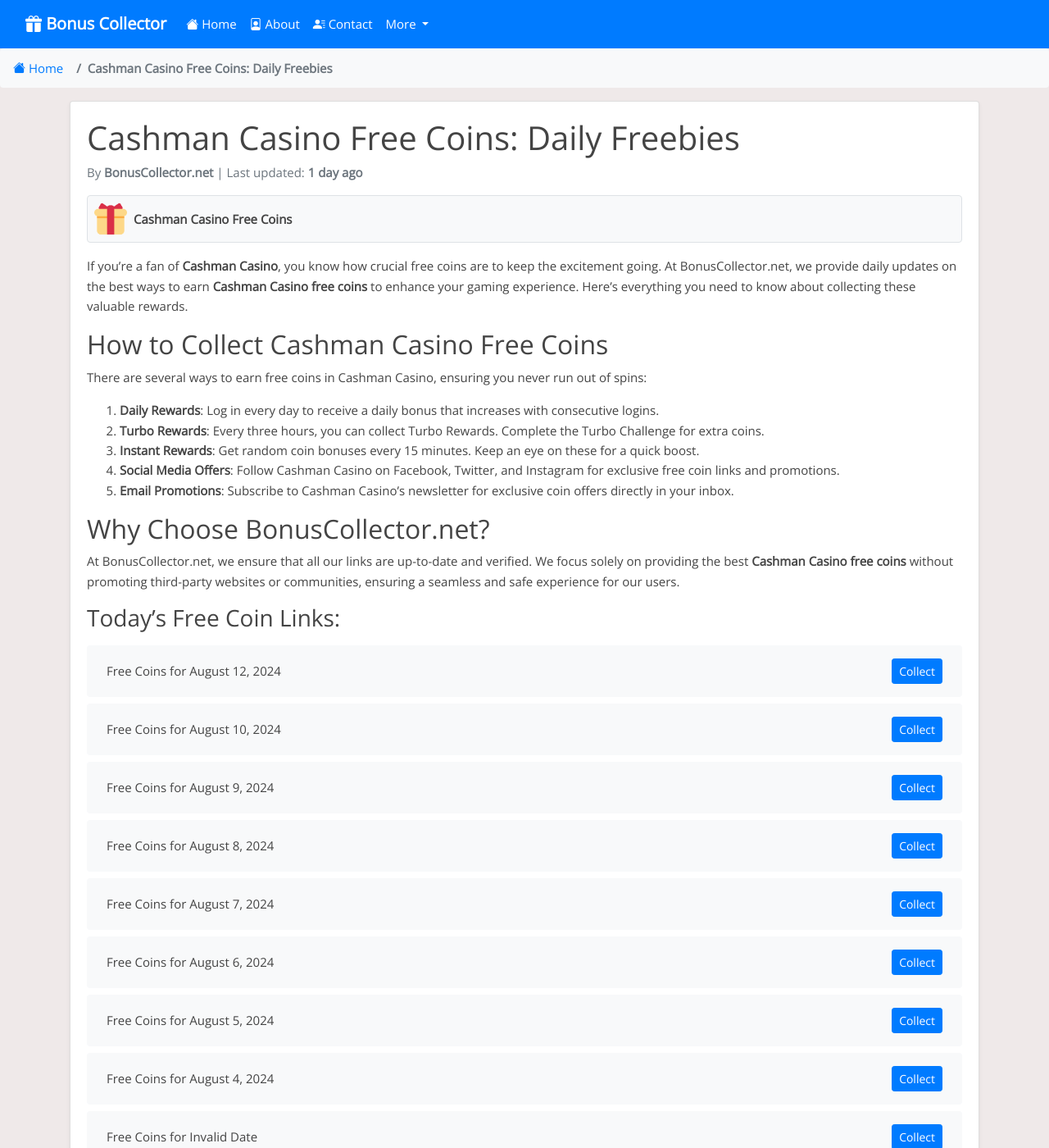
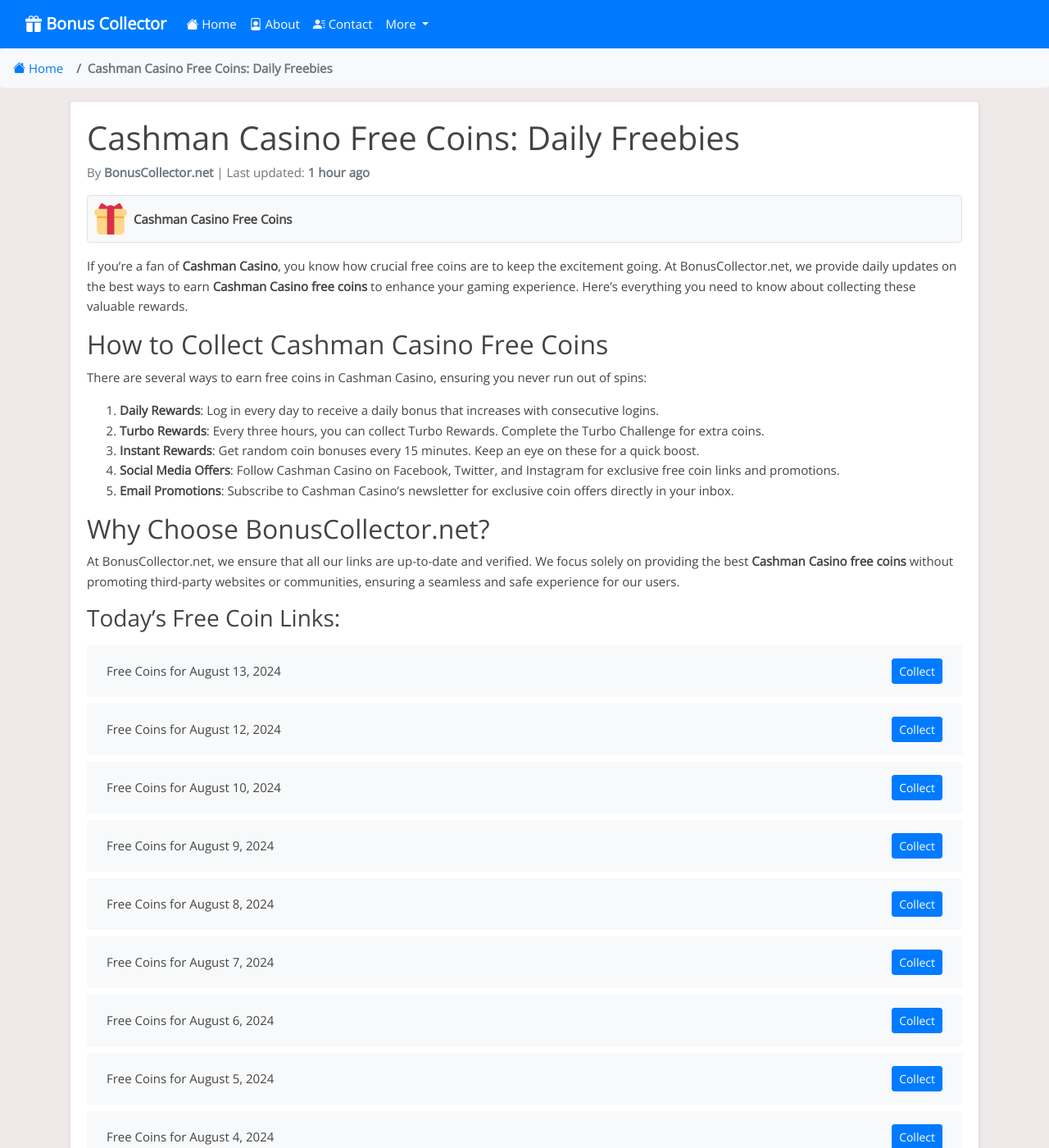
Before and after one commit to Prollad99/bs-net, a Jekyll site: the page built from _posts/2024-07-04-cashman-casino.md, in a window 1280 px wide and 1400 px high. Shown: the whole window at 82% size. Built offline with Jekyll 4.4.1, drawn with Linux system fonts in a browser that asks for light colours; nearby versions of some CDN libraries; comment, search, counter and statistics services are not loaded.

Commit message:
Update cashman-casino reward links and last modified date

```diff
--- a/_data/include_files.yml
+++ b/_data/include_files.yml
@@ -41,7 +41,7 @@
   last_modified: 2024-08-12 05:10:47
 
 cashman-casino.html:
-  last_modified: 2024-08-12 13:34:22
+  last_modified: 2024-08-13 13:14:26
 
 pop-slots.html:
   last_modified: 2024-08-13 04:12:12
--- a/_includes/cashman-casino.html
+++ b/_includes/cashman-casino.html
@@ -1,4 +1,8 @@
 <ul class="list-group mt-3 mb-4">
+  <li class="list-group-item d-flex justify-content-between align-items-center">
+    <span>Free Coins for August 13, 2024</span>
+    <a href="https://bit.ly/4bXCufc" class="btn btn-primary btn-sm">Collect</a>
+  </li>
   <li class="list-group-item d-flex justify-content-between align-items-center">
     <span>Free Coins for August 12, 2024</span>
     <a href="https://bit.ly/3LA3BSK" class="btn btn-primary btn-sm">Collect</a>
@@ -395,8 +399,4 @@
     <span>Free Coins for Invalid Date</span>
     <a href="https://bit.ly/4aO4eT6" class="btn btn-primary btn-sm">Collect</a>
   </li>
-  <li class="list-group-item d-flex justify-content-between align-items-center">
-    <span>Free Coins for Invalid Date</span>
-    <a href="https://bit.ly/43NxveB" class="btn btn-primary btn-sm">Collect</a>
-  </li>
 </ul>
```
Also changed, not shown: links-json/cashman-casino.json (+4 -3 lines).
